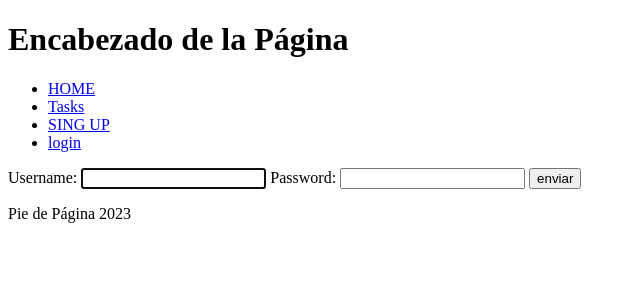
After one commit to wismo-s/djangocrud-todo, a Django app: page /login/ in a window 1280 px wide. The commit adds this page. Shown: the top 300 px of the page, without its empty margins (0-640 px from the left). Run offline with Django 4.2, Linux system fonts and the light colour scheme.

Commit message:
login logic

```diff
--- a/tasks/templates/layouts/body.html
+++ b/tasks/templates/layouts/body.html
@@ -16,6 +16,7 @@
                     <li><a href="{% url "logout" %}">logaut</a></li>
                 {% else %}
                     <li><a href="{% url "singup" %}">SING UP</a></li>
+                    <li><a href="{% url "lognin" %}">login</a></li>
                 {% endif %}
             </ul>
         </nav>
--- /dev/null
+++ b/tasks/templates/login.html
@@ -0,0 +1,9 @@
+{% extends "layouts/body.html" %}
+{% block content %}
+    <form action="{% url "lognin" %}" method="POST">
+        {% csrf_token %}
+        {{form}}
+        <button>enviar</button>
+        {{error}}
+    </form>
+{% endblock %}
--- a/tasks/urls.py
+++ b/tasks/urls.py
@@ -5,5 +5,6 @@ urlpatterns = [
     path('', views.home, name='home'),
     path('singup/', views.singup, name='singup'),
     path('tasks/', views.tasks, name='tasks'),
-    path('logout/', views.singout, name='logout')
+    path('logout/', views.singout, name='logout'),
+    path('login/', views.lognin, name='lognin')
 ]
--- a/tasks/views.py
+++ b/tasks/views.py
@@ -1,7 +1,7 @@
 from django.shortcuts import render, redirect
-from django.contrib.auth.forms import UserCreationForm
+from django.contrib.auth.forms import UserCreationForm, AuthenticationForm
 from django.contrib.auth.models import User
-from django.contrib.auth import login, logout
+from django.contrib.auth import login, logout, authenticate
 from django.db import IntegrityError
 
 # Create your views here.
@@ -34,6 +34,18 @@ def singup(request):
 
 def tasks(request):
     return render(request, 'tasks.html')
+
 def singout(request):
     logout(request)
     return redirect('singup')
+
+def lognin(request):
+    if request.method == 'GET':
+        return render(request, 'login.html', {"form": AuthenticationForm})
+    else:
+        user = authenticate(request, username=request.POST['username'], password=request.POST['password'])
+        if user is None:
+            return render(request, 'login.html', {"form": AuthenticationForm, "error": "Username or password is incorrect."})
+
+        login(request, user)
+        return redirect('tasks')
```
Also changed, not shown: db.sqlite3.
